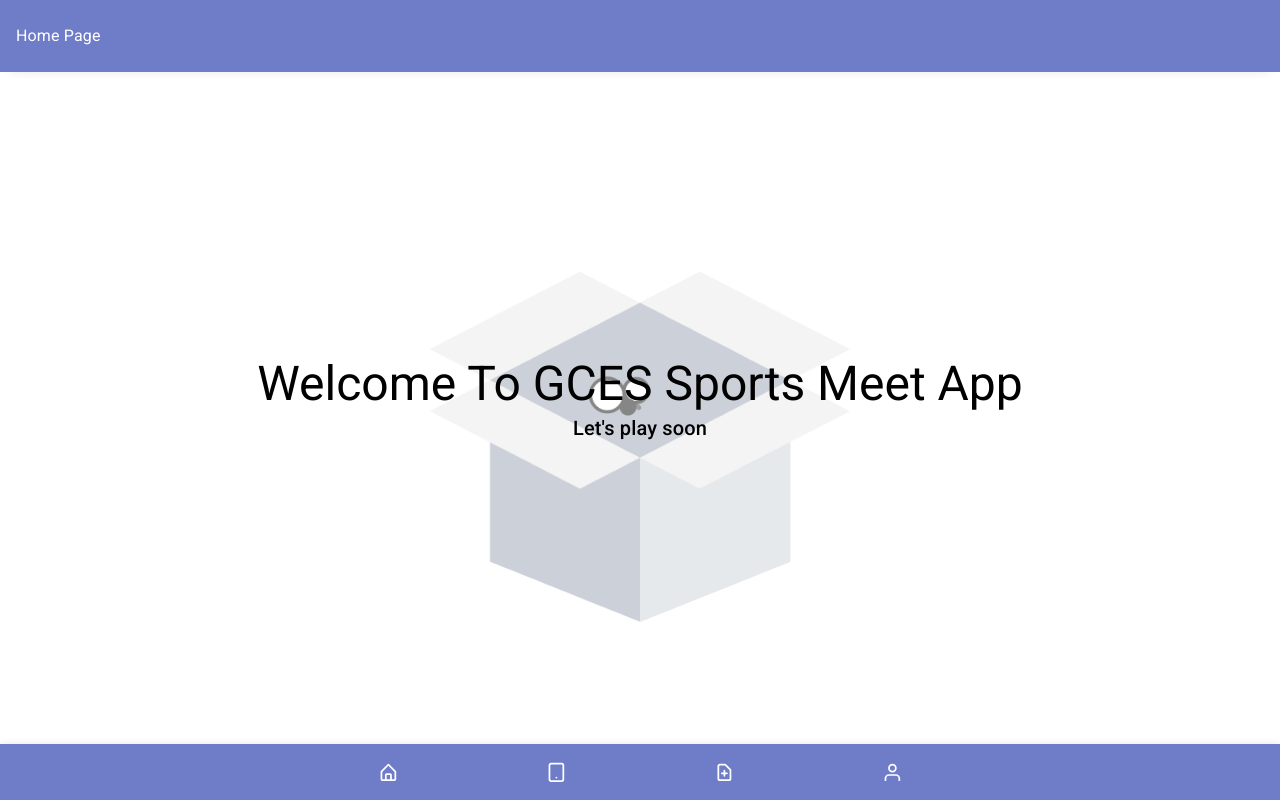
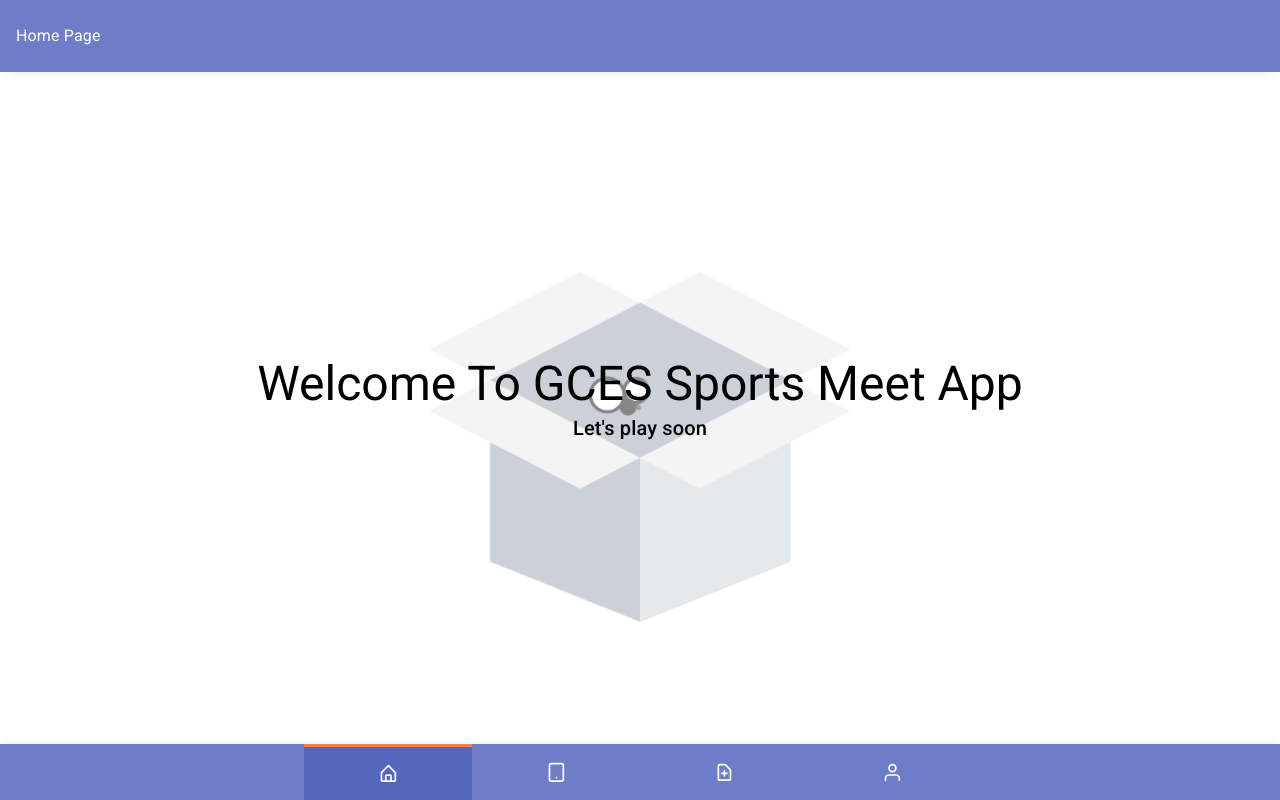
Before and after one commit to Minify-It-services/sports-meet-app, a React (Create React App) app: page / in a window 1280 px wide. Built offline with nearby package versions, Linux system fonts and the light colour scheme.

Commit message:
add indication for page in navbar

```diff
--- a/src/components/Navbar.css
+++ b/src/components/Navbar.css
@@ -5,4 +5,10 @@
 .item {
     color: #FFFFFF !important;
     font-size: 1.3rem;
+    transition: all 0.5s ease-in-out !important;
 }
+
+.item-active {
+    border-top: 3px solid #FF804B !important;
+    background-color: #5666BD !important;
+}
--- a/src/components/Navbar.jsx
+++ b/src/components/Navbar.jsx
@@ -40,10 +40,10 @@ const Navbar = () => {
     return (
         <Paper sx={{ position: 'fixed', bottom: 0, left: 0, right: 0 }} elevation={3}>
             <BottomNavigation sx={{ width:'100%' }} className="items" value={value}>
-                <BottomNavigationAction lable="Home" value="home" icon={<BiHomeAlt />} className="item" onClick={() => navigate('/')}/>
+                <BottomNavigationAction lable="Home" value="home" icon={<BiHomeAlt />} className={`item ${pathname==='/'?'item-active':''}`} onClick={() => navigate('/')} />
                 <BottomNavigationAction lable="Fixtures" value="fixtures" icon={<FiTablet />} className="item" />
-                <BottomNavigationAction lable="Register" value="register" icon={<HiOutlineDocumentAdd />} className="item" onClick={()=> navigate('/teamRegister')}/>
-                <BottomNavigationAction lable="Profile" value="profile" icon={<FiUser />} className="item" onClick={() => {navigate('/profile')}} />
+                <BottomNavigationAction lable="Register" value="register" icon={<HiOutlineDocumentAdd />} className={`item ${pathname==='/teamRegister'?'item-active':''}`} onClick={()=> navigate('/teamRegister')} />
+                <BottomNavigationAction lable="Profile" value="profile" icon={<FiUser />} className={`item ${pathname==='/profile'?'item-active':''}`} onClick={() => {navigate('/profile')}} />
             </BottomNavigation>
         </Paper>
     );
```
